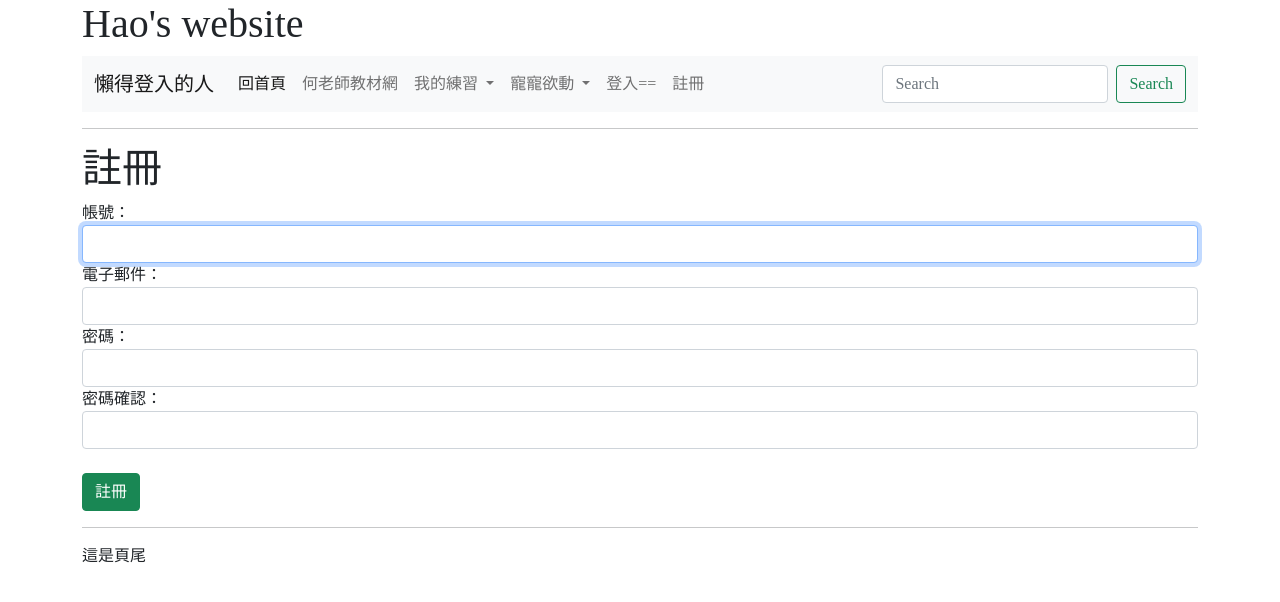
After one commit to gahao0168/ai, a Django app: page /register/ in a window 1280 px wide. The commit adds this page. Shown: the top 602 px of the page. Run offline with Django 3.2, Linux system fonts and the light colour scheme; some libraries are stand-ins or nearby versions.

Commit message:
新增註冊功能

```diff
--- a/datacenter/urls.py
+++ b/datacenter/urls.py
@@ -20,6 +20,7 @@ from mysite import views
 urlpatterns = [
     path('delete/<int:id>/', views.delete),
     path('logout/', views.mylogout),
+    path('register/', views.sign_up, name='Register'),
     path('chart/', views.chart),
     path('rank/', views.rank),
     path('show/<int:id>/', views.show),
--- /dev/null
+++ b/mysite/forms.py
@@ -0,0 +1,23 @@
+from django import forms
+from django.contrib.auth.forms import UserCreationForm
+from django.contrib.auth.models import User
+class RegisterForm(UserCreationForm):
+    username = forms.CharField(
+        label="帳號",
+        widget=forms.TextInput(attrs={'class': 'form-control'})
+    )
+    email = forms.EmailField(
+        label="電子郵件",
+        widget=forms.EmailInput(attrs={'class': 'form-control'})
+    )
+    password1 = forms.CharField(
+        label="密碼",
+        widget=forms.PasswordInput(attrs={'class': 'form-control'})
+    )
+    password2 = forms.CharField(
+        label="密碼確認",
+        widget=forms.PasswordInput(attrs={'class': 'form-control'})
+    )
+    class Meta:
+        model = User
+        fields = ('username', 'email', 'password1', 'password2')
--- a/mysite/models.py
+++ b/mysite/models.py
@@ -1,5 +1,8 @@
 from django.db import models
 from django.utils import timezone
+from django import forms
+from django.contrib.auth.forms import UserCreationForm
+from django.contrib.auth.models import User
 
 class Post(models.Model):
 	title = models.CharField(max_length=200)
--- a/mysite/views.py
+++ b/mysite/views.py
@@ -2,15 +2,16 @@ from django.shortcuts import render, redirect
 from django.contrib.auth.decorators import login_required
 from django.http import HttpResponse
 from django.contrib.auth import logout
+from django.contrib.auth.forms import UserCreationForm
+from mysite.models import Post, Country, City
+from mysite.forms import RegisterForm
+from plotly.offline import plot
 import random
-from mysite.models import Post, Country, City
-from plotly.offline import plot
 import plotly.graph_objs as go
 import numpy as np
 
 # Create your views here.
 def index(request):
-	names = "謝昌儒"
 	lotto = [random.randint(1,49) for i in range(6)]
 	special = lotto[0]
 	lotto = lotto[1:6]
@@ -30,6 +31,14 @@ def index(request):
 def news(request):
 	posts = Post.objects.all()
 	return render(request, "news.html", locals())
+
+def delete(request, id):
+	try:
+		post = Post.objects.get(id=id)
+		post.delete()
+	except:
+		return redirect("/news/")
+	return redirect("/news/")
 
 @login_required(login_url="/admin/login/")
 def show(request, id):
@@ -73,14 +82,23 @@ def chart(request):
 	population = [city.population for city in cities]
 	return render(request, "chart.html", locals())
 
+# @login_required(login_url="/admin/login/")
+# def set(request):
+# 	return render(request, "set.html", locals())
+
+#註冊
+def sign_up(request):
+    form = RegisterForm()
+    if request.method == "POST":
+        form = RegisterForm(request.POST)
+        if form.is_valid():
+            form.save()
+            return redirect("/admin/login/")  #重新導向到登入畫面
+    context = {
+        'form': form
+    }
+    return render(request, "register.html", context)
+
 def mylogout(request):
 	logout(request)
 	return redirect("/")
-
-def delete(request, id):
-	try:
-		post = Post.objects.get(id=id)
-		post.delete()
-	except:
-		return redirect("/news/")
-	return redirect("/news/")
--- a/templates/menu.html
+++ b/templates/menu.html
@@ -31,6 +31,19 @@
               <li><a class="dropdown-item" href="/admin/">管理後臺</a></li>
             {% endif %}
           </ul>
+        </li>
+        <li class="nav-item dropdown">
+          <a class="nav-link dropdown-toggle" href="#" id="navbarDropdown" role="button" data-bs-toggle="dropdown" aria-expanded="false">
+            寵寵欲動
+          </a>
+          <ul class="dropdown-menu" aria-labelledby="navbarDropdown">
+            {% if request.user.is_authenticated %}
+              <li><hr class="dropdown-divider"></li>
+              <li><a class="dropdown-item" href="/set/">查看設定(未完)</a></li>
+            {% endif %}
+            <li><a class="dropdown-item" href="/about/">關於產品(未完)</a></li>
+          </ul>
+        </li>
         {% if request.user.is_authenticated %}
           <li class="nav-item">
             <a class="nav-link" href="/logout/" tabindex="-1">登出</a>
@@ -39,8 +52,10 @@
           <li class="nav-item">
             <a class="nav-link" href="/admin/login/?next=/" tabindex="-1">登入==</a>
           </li>
+          <li class="nav-item">
+            <a class="nav-link" href="/register/">註冊</a>
+          </li>
         {% endif %}
-        </li>
       </ul>
       <form class="d-flex">
         <input class="form-control me-2" type="search" placeholder="Search" aria-label="Search">
--- /dev/null
+++ b/templates/register.html
@@ -0,0 +1,14 @@
+{% extends "base.html" %}
+
+{% block title %} Gahao's Website {% endblock %}
+{% block headmessage %} Hao's website {% endblock %}
+{% block main %}
+    <hr>
+    <h1>註冊</h1>
+    <form action="" method="POST">
+        {% csrf_token %}
+        {{ form }}<br>
+
+        <input class="btn btn-success" type="submit" value="註冊">
+    </form>
+{% endblock %}
```
Also changed, not shown: templates/index.html (+8 -4 lines), db.sqlite3. Lines whose indentation alone changed are shown as unchanged.
